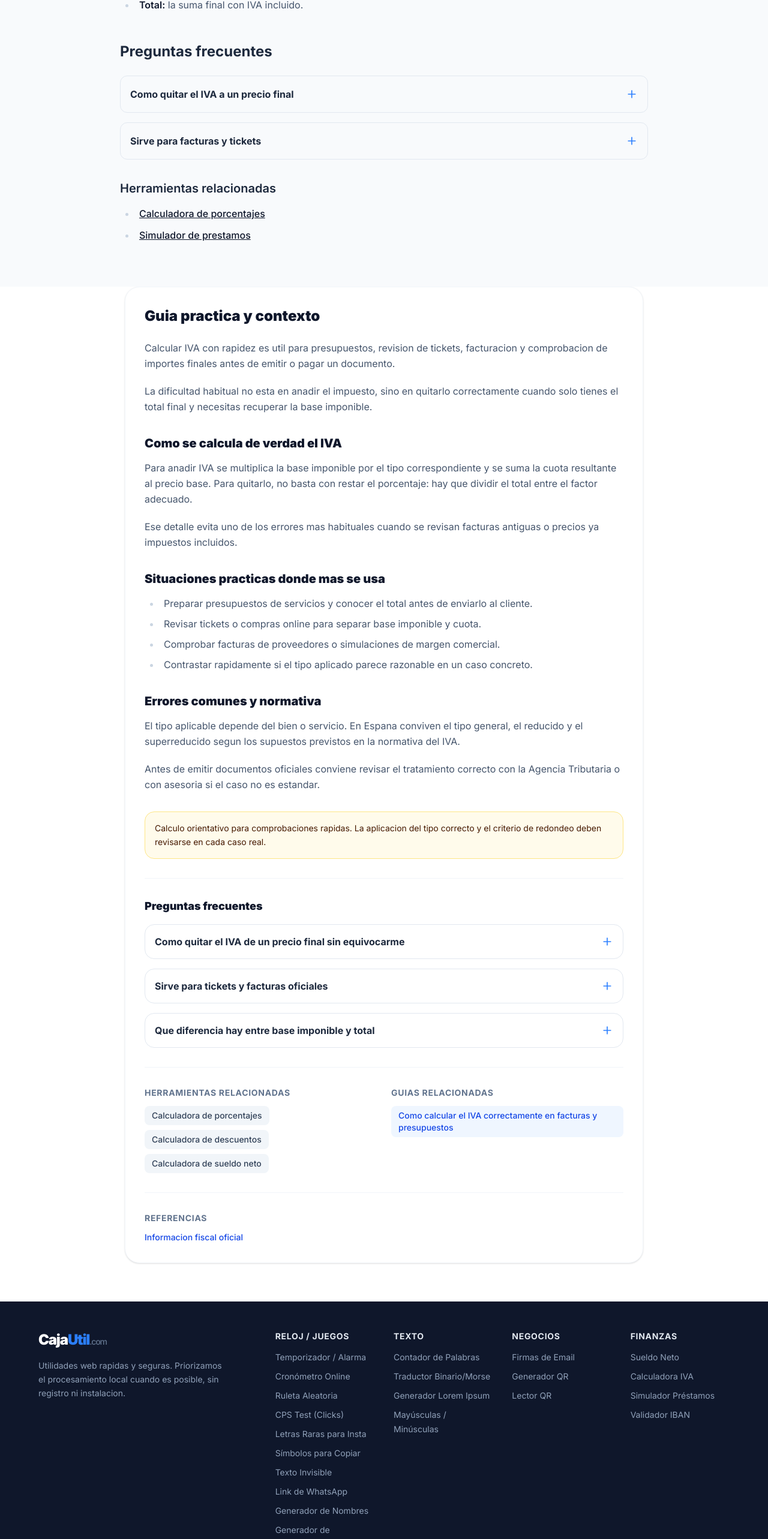
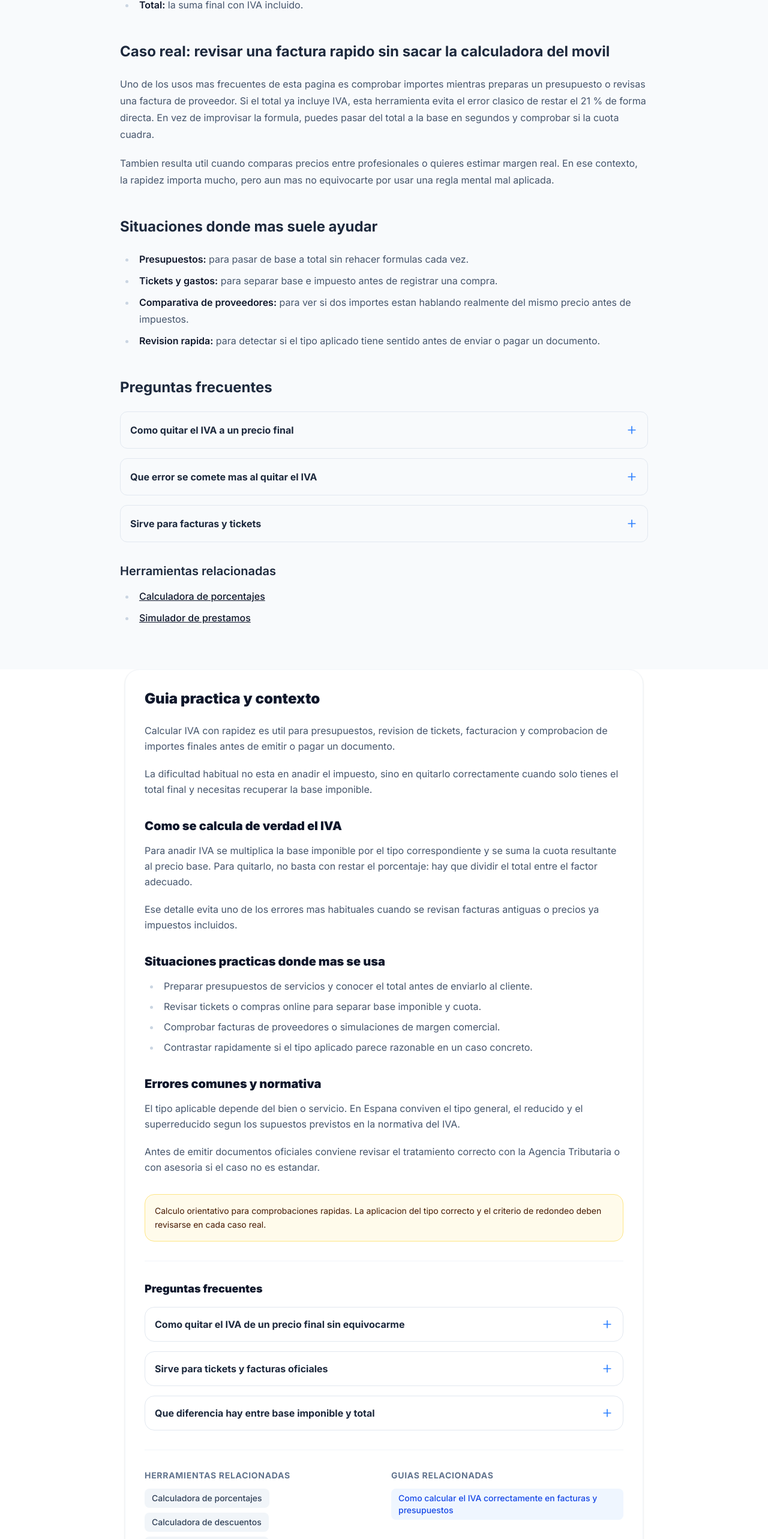
Before and after one commit to raubreak/cajautil-web, a Next.js app: page /calculadora-iva in a window 1280 px wide. Shown: the part 1379-3945 px from the top of the page at 60% size. Built offline with nearby package versions, Linux system fonts and the light colour scheme.

Commit message:
feat(content): humanize key tools and reduce low-value promotion

```diff
--- a/src/app/calculadora-hipotecas/page.tsx
+++ b/src/app/calculadora-hipotecas/page.tsx
@@ -46,6 +46,17 @@ export default function CalculadoraHipotecas() {
           <li><strong>Amortizacion anticipada:</strong> revisa si hay penalizacion por devolver capital antes de plazo.</li>
         </ul>
 
+        <h2>Caso real: cuando una cuota asumible no significa una compra comoda</h2>
+        <p>
+          Mucha gente llega a esta calculadora con una pregunta sencilla: &quot;si el banco me deja una cuota de 850 EUR, puedo permitirmela?&quot;.
+          La simulacion ayuda, pero la respuesta real casi siempre exige mirar mas cosas: ahorro restante despues de la entrada, gastos de comunidad,
+          IBI, reformas iniciales y margen mensual si suben tipos o baja un ingreso.
+        </p>
+        <p>
+          Una forma util de usarla es probar primero un escenario ideal y luego otro mas conservador. Si en el escenario prudente la cuota ya te aprieta,
+          probablemente no te interese centrarte solo en que &quot;el banco me la concede&quot;. Lo importante es que la hipoteca encaje en tu vida real durante anos.
+        </p>
+
         <h2>Tipo fijo, variable o mixto</h2>
         <p>
           Las hipotecas a <strong>tipo fijo</strong> mantienen la cuota constante durante toda la vida del prestamo,
@@ -53,6 +64,14 @@ export default function CalculadoraHipotecas() {
           lo que la cuota puede subir o bajar. Las <strong>mixtas</strong> combinan un periodo inicial fijo (normalmente
           entre 5 y 15 anos) con un periodo variable posterior.
         </p>
+
+        <h2>Preguntas utiles antes de tomarte en serio una oferta</h2>
+        <ul>
+          <li><strong>Que pasa con la cuota si el tipo sube:</strong> especialmente importante en hipotecas variables o mixtas.</li>
+          <li><strong>Cuanto efectivo te queda tras firmar:</strong> comprar sin colchon complica cualquier imprevisto.</li>
+          <li><strong>Cuanto cuestan las vinculaciones:</strong> una bonificacion puede salir cara si obliga a seguros o productos poco competitivos.</li>
+          <li><strong>Que parte del ingreso familiar comprometes:</strong> conviene mirar el esfuerzo sobre ingresos netos y no solo sobre el bruto.</li>
+        </ul>
 
         <h2>Uso orientativo, no vinculante</h2>
         <p>
--- a/src/app/calculadora-iva/page.tsx
+++ b/src/app/calculadora-iva/page.tsx
@@ -35,6 +35,25 @@ export default function CalculadoraIVA() {
           <li><strong>Total:</strong> la suma final con IVA incluido.</li>
         </ul>
 
+        <h2>Caso real: revisar una factura rapido sin sacar la calculadora del movil</h2>
+        <p>
+          Uno de los usos mas frecuentes de esta pagina es comprobar importes mientras preparas un presupuesto o revisas una factura de proveedor.
+          Si el total ya incluye IVA, esta herramienta evita el error clasico de restar el 21 % de forma directa. En vez de improvisar la formula,
+          puedes pasar del total a la base en segundos y comprobar si la cuota cuadra.
+        </p>
+        <p>
+          Tambien resulta util cuando comparas precios entre profesionales o quieres estimar margen real. En ese contexto, la rapidez importa mucho,
+          pero aun mas no equivocarte por usar una regla mental mal aplicada.
+        </p>
+
+        <h2>Situaciones donde mas suele ayudar</h2>
+        <ul>
+          <li><strong>Presupuestos:</strong> para pasar de base a total sin rehacer formulas cada vez.</li>
+          <li><strong>Tickets y gastos:</strong> para separar base e impuesto antes de registrar una compra.</li>
+          <li><strong>Comparativa de proveedores:</strong> para ver si dos importes estan hablando realmente del mismo precio antes de impuestos.</li>
+          <li><strong>Revision rapida:</strong> para detectar si el tipo aplicado tiene sentido antes de enviar o pagar un documento.</li>
+        </ul>
+
         <h2>Preguntas frecuentes</h2>
         <details className="group open:bg-white p-4 rounded-xl border border-slate-200 mb-4 transition-colors">
           <summary className="flex list-none items-center justify-between cursor-pointer font-bold text-slate-800 [&::-webkit-details-marker]:hidden">
@@ -43,6 +62,15 @@ export default function CalculadoraIVA() {
           </summary>
           <p className="mt-4 mb-0">
             Cambia al modo Quitar IVA, introduce el precio final y selecciona el porcentaje. La calculadora estimara la base imponible y la cuota del impuesto.
+          </p>
+        </details>
+        <details className="group open:bg-white p-4 rounded-xl border border-slate-200 mb-4 transition-colors">
+          <summary className="flex list-none items-center justify-between cursor-pointer font-bold text-slate-800 [&::-webkit-details-marker]:hidden">
+            <span>Que error se comete mas al quitar el IVA</span>
+            <Plus className="h-5 w-5 shrink-0 text-blue-500 transition-transform group-open:rotate-45" aria-hidden="true" />
+          </summary>
+          <p className="mt-4 mb-0">
+            El fallo mas comun es restar directamente el 21 % al total. Si el IVA ya esta incluido, lo correcto es dividir por 1,21 para recuperar la base imponible real.
           </p>
         </details>
         <details className="group open:bg-white p-4 rounded-xl border border-slate-200 mb-4 transition-colors">
--- a/src/app/calculadora-prestamos/page.tsx
+++ b/src/app/calculadora-prestamos/page.tsx
@@ -72,6 +72,15 @@ export default function CalculadoraPrestamos() {
             Tambien sirve para hacer simulaciones rapidas cambiando importe, plazo o interes y ver como afecta cada variable.
           </p>
 
+          <h3>Caso real: bajar 40 EUR de cuota puede salir muy caro</h3>
+          <p>
+            Un escenario muy habitual es alargar el plazo para que la cuota &quot;entre mejor&quot; en el presupuesto. A corto plazo parece una buena noticia,
+            pero cuando comparas el total devuelto descubres que esa rebaja mensual puede costarte cientos o miles de euros extra durante la vida del prestamo.
+          </p>
+          <p>
+            Por eso esta calculadora no se queda solo en la cuota. Sirve para ver el precio real de ganar comodidad mensual y decidir si ese intercambio te compensa o no.
+          </p>
+
           <p>
             Si estas valorando pagar una carrera, un master o un curso largo, puedes pasar a la{' '}
             <Link href="/calculadora-prestamos-estudios-universitarios">calculadora de prestamos para estudios universitarios</Link>{' '}
@@ -83,6 +92,14 @@ export default function CalculadoraPrestamos() {
             El calculo es orientativo y no sustituye la oferta vinculante de una entidad. Comisiones, seguros, carencias o productos asociados pueden cambiar el coste final.
             Usa esta herramienta como referencia inicial y revisa siempre la documentacion contractual completa.
           </p>
+
+          <h3>Checklist minima antes de aceptar un prestamo</h3>
+          <ul>
+            <li><strong>Compara el total devuelto:</strong> no solo la cuota mensual.</li>
+            <li><strong>Revisa TAE y comisiones:</strong> es donde suelen esconderse diferencias importantes.</li>
+            <li><strong>Prueba dos o tres plazos:</strong> para ver el coste de comprar una cuota mas baja.</li>
+            <li><strong>Calcula tu margen mensual real:</strong> mejor sobre ingresos netos y no sobre un escenario optimista.</li>
+          </ul>
 
           <h3>Preguntas frecuentes</h3>
           <details className="group open:bg-white p-4 rounded-xl border border-slate-200 mb-4 transition-colors">
--- a/src/app/layout.tsx
+++ b/src/app/layout.tsx
@@ -178,12 +178,8 @@ export default function RootLayout({
                   <li><Link href="/temporizador" className="text-sm hover:text-white transition-colors">Temporizador / Alarma</Link></li>
                   <li><Link href="/cronometro" className="text-sm hover:text-white transition-colors">Cronómetro Online</Link></li>
                   <li><Link href="/ruleta-aleatoria" className="text-sm hover:text-white transition-colors">Ruleta Aleatoria</Link></li>
-                  <li><Link href="/cps-test" className="text-sm hover:text-white transition-colors">CPS Test (Clicks)</Link></li>
                   <li><Link href="/generador-letras-raras" className="text-sm hover:text-white transition-colors">Letras Raras para Insta</Link></li>
-                  <li><Link href="/simbolos-copiar" className="text-sm hover:text-white transition-colors">Símbolos para Copiar</Link></li>
-                  <li><Link href="/texto-invisible" className="text-sm hover:text-white transition-colors">Texto Invisible</Link></li>
                   <li><Link href="/generador-enlace-whatsapp" className="text-sm hover:text-white transition-colors">Link de WhatsApp</Link></li>
-                  <li><Link href="/generador-nombres" className="text-sm hover:text-white transition-colors">Generador de Nombres</Link></li>
                   <li><Link href="/generador-contrasenas" className="text-sm hover:text-white transition-colors">Generador de Contraseñas</Link></li>
                   <li><Link href="/generador-hashtags" className="text-sm hover:text-white transition-colors">Generador de Hashtags</Link></li>
                 </ul>
@@ -193,7 +189,6 @@ export default function RootLayout({
                 <ul className="space-y-2">
                   <li><Link href="/contador-de-palabras" className="text-sm hover:text-white transition-colors">Contador de Palabras</Link></li>
                   <li><Link href="/traductor-binario" className="text-sm hover:text-white transition-colors">Traductor Binario/Morse</Link></li>
-                  <li><Link href="/generador-lorem-ipsum" className="text-sm hover:text-white transition-colors">Generador Lorem Ipsum</Link></li>
                   <li><Link href="/mayusculas-minusculas" className="text-sm hover:text-white transition-colors">Mayúsculas / Minúsculas</Link></li>
                 </ul>
               </div>
--- a/src/components/Header.tsx
+++ b/src/components/Header.tsx
@@ -3,6 +3,8 @@
 import React from 'react';
 import Link from 'next/link';
 import dynamic from 'next/dynamic';
+
+import { isLowValueTool } from '@/lib/adsenseReadiness';
 
 const SearchModal = dynamic(() => import('./SearchModal'), {
   ssr: false,
@@ -43,7 +45,7 @@ const herramientasNav = [
   { nombre: "Préstamos", ruta: "/calculadora-prestamos" },
   { nombre: "Firmas Email", ruta: "/generador-firmas-email" },
   { nombre: "Cronómetro", ruta: "/cronometro" },
-];
+].filter((item) => !isLowValueTool(item.ruta.slice(1)));
 
 export default function Header() {
   return (
```
Also changed, not shown: src/app/calculadora-interes-compuesto/page.tsx (+24 -6 lines), src/app/calculadora-sueldo-neto/page.tsx (+19 -0 lines), 1 other file (tests, documents, lock files or other folders).
